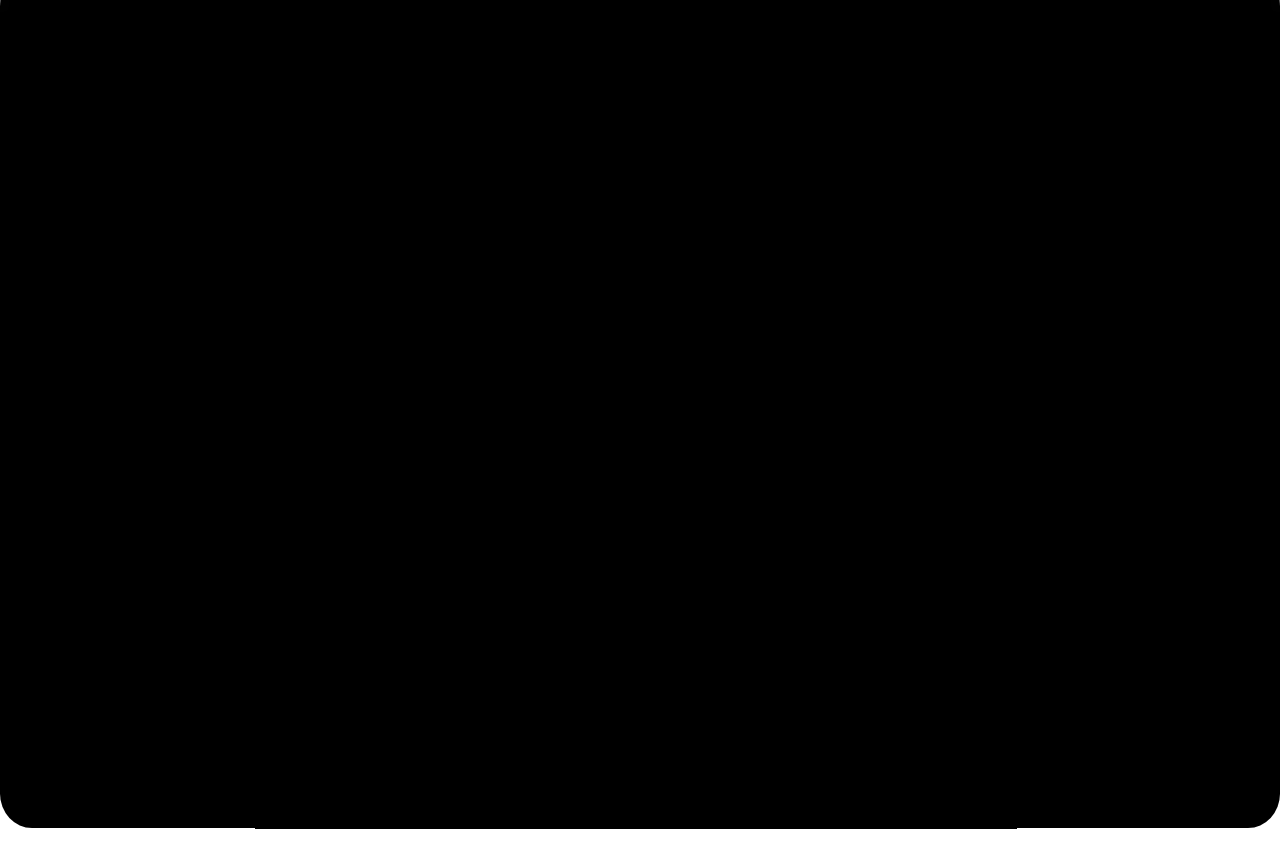
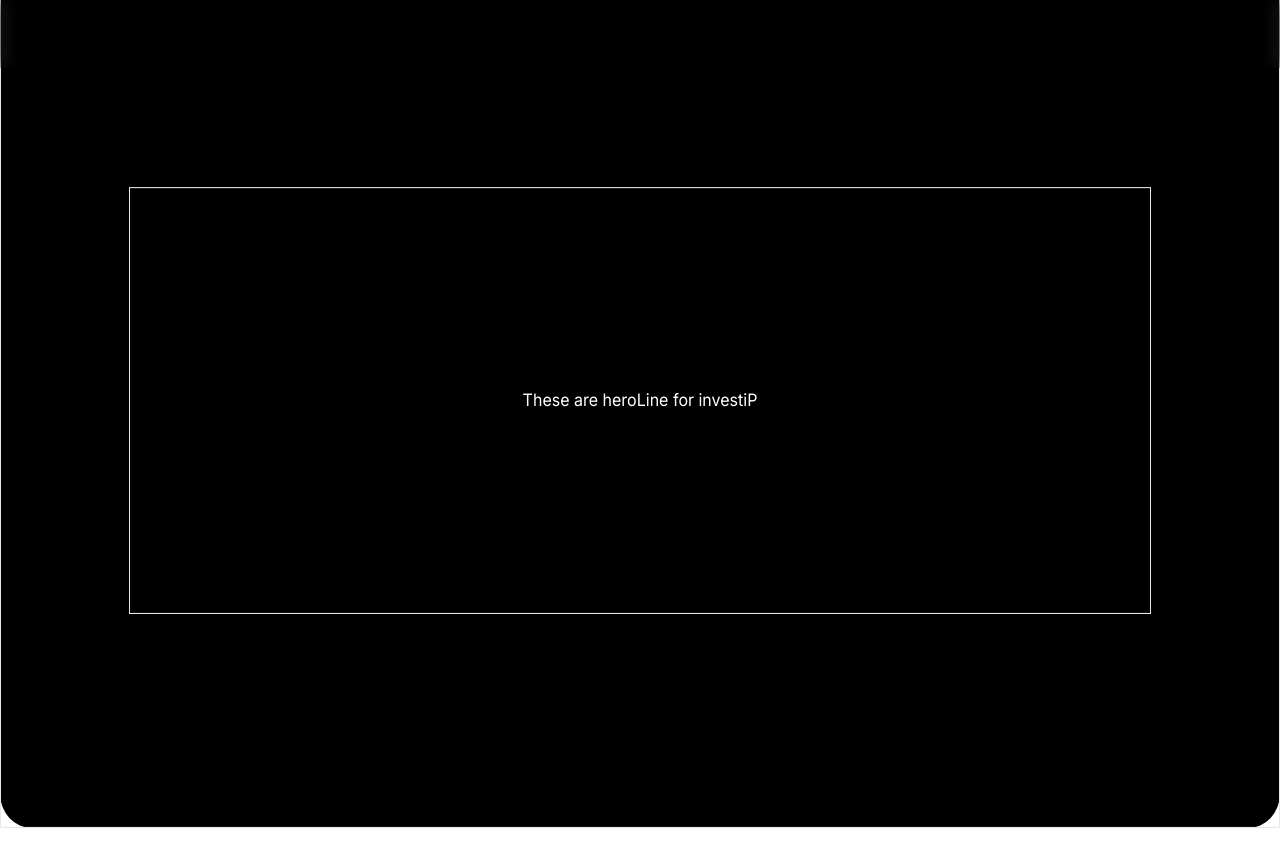
Before and after one commit to mridul-mathur/inventip, a Next.js app: page / in a window 1280 px wide. Shown: the top 868 px of the page. Built offline with nearby package versions, Linux system fonts and the light colour scheme.

Commit message:
map added

```diff
--- a/src/app/(home_comp)/hero.tsx
+++ b/src/app/(home_comp)/hero.tsx
@@ -1,7 +1,42 @@
+// "use client";
+
+// import React, { useRef } from "react";
+// import { color, motion, useScroll, useTransform } from "framer-motion";
+
+// const Hero = () => {
+//   const ref = useRef(null);
+//   const { scrollYProgress } = useScroll({
+//     target: ref,
+//     offset: ["start start", "end start"],
+//   });
+//   const s = useTransform(scrollYProgress, [0, 0.5], [1, 0.5]);
+//   const sy = useTransform(scrollYProgress, [0, 0.02], [1.07, 1]);
+//   return (
+//     <main
+//       ref={ref}
+//       className="z-[-1] h-[250vh] w-screen relative overflow-hidden"
+//     >
+//       <motion.div
+//         style={{ scale: s, scaleY: sy }}
+//         className="bg-black h-[100vh] w-[100vw] fixed top-0 left-0 rounded-[2rem] text-white mix-blend-difference overflow-visible "
+//       >
+//         <div className="flex justify-center items-center h-screen ">
+//           <div className="flex ">
+//             <h1 className="text-max">these are hero </h1>
+//             <h1 className="text-max">line for investiP</h1>
+//           </div>
+//         </div>
+//       </motion.div>
+//     </main>
+//   );
+// };
+
+// export default Hero;
+
 "use client";
 
 import React, { useRef } from "react";
-import { color, motion, useScroll, useTransform } from "framer-motion";
+import { motion, useScroll, useTransform } from "framer-motion";
 
 const Hero = () => {
   const ref = useRef(null);
@@ -9,8 +44,15 @@ const Hero = () => {
     target: ref,
     offset: ["start start", "end start"],
   });
+
+  // Transform for scaling the background
   const s = useTransform(scrollYProgress, [0, 0.5], [1, 0.5]);
   const sy = useTransform(scrollYProgress, [0, 0.02], [1.07, 1]);
+
+  // Transform for moving the first and second <h1> elements in opposite directions
+  const xFirstText = useTransform(scrollYProgress, [0, 1], [0, -100]);
+  const xSecondText = useTransform(scrollYProgress, [0, 1], [0, 100]);
+
   return (
     <main
       ref={ref}
@@ -18,8 +60,28 @@ const Hero = () => {
     >
       <motion.div
         style={{ scale: s, scaleY: sy }}
-        className="bg-black h-[100vh] w-[100vw] fixed top-0 left-0 rounded-[2rem]"
-      ></motion.div>
+        className="bg-black h-[100vh] w-[100vw] fixed top-0 left-0 rounded-[2rem] text-white mix-blend-difference overflow-visible"
+      >
+        <div className="flex justify-center items-center h-screen border">
+          <div className="flex  justify-center items-center gap-2 border h-[50%] w-[80%] ">
+            <div className="flex">
+              <motion.h1
+                style={{ x: xFirstText }}
+                className="text-[clamp(500rem, 100vw, 100rem)]"
+              >
+                These are hero
+              </motion.h1>
+              <motion.h1
+                style={{ x: xSecondText }}
+                className="text-[clamp(500rem, 100vw, 100rem)]"
+              >
+                Line for investiP
+              </motion.h1>
+            </div>
+
+          </div>
+        </div>
+      </motion.div>
     </main>
   );
 };
--- a/src/app/contact/map.tsx
+++ b/src/app/contact/map.tsx
@@ -1,19 +1,91 @@
 "use client";
 
+import React, { useState } from "react";
 
-import React from 'react'
-
-function map() {
-  return (
-    <main className="h-fit w-full flex justify-center items-center p-16  pt-0">
-      <div className="min-h-[70vh] border w-full bg-slate-300 rounded-[3rem]">
-
-      </div>
-
-    </main>
-
-
-  )
+// Address Interface
+interface Address {
+  title: string;
+  description: string;
+  location: string;
 }
 
-export default map
+// Map Component
+const Map: React.FC<{ location: string }> = ({ location }) => {
+  return (
+    <div className="min-h-[70vh] border w-full bg-slate-300 rounded-[3rem] relative">
+      <iframe
+        src={location}
+        width="100%"
+        height="100%"
+        style={{ border: 0, borderRadius: "2rem", height: "70vh" }}
+        allowFullScreen
+        loading="lazy"
+        referrerPolicy="no-referrer-when-downgrade"
+      ></iframe>
+    </div>
+  );
+};
+
+// Address Item Component
+const AddressItem: React.FC<{
+  title: string;
+  description: string;
+  location: string;
+  onClick: () => void;
+}> = ({ title, description, location, onClick }) => {
+  return (
+    <div
+      className="h-fit w-fit bg-white/50 backdrop-blur-sm p-5 rounded-2xl cursor-pointer hover:shadow-md border"
+      onClick={onClick}
+    >
+      <h1>{title}</h1>
+      <p>{description}</p>
+    </div>
+  );
+};
+
+// Main MapContainer Component
+const MapContainer: React.FC = () => {
+  const addresses = [
+    {
+      title: "Address 1",
+      description: "JECRC University, Jaipur, India",
+      location:
+        "https://www.google.com/maps/embed?pb=!1m18!1m12!1m3!1d56992.164416405474!2d75.83411437203732!3d26.775942370004156!2m3!1f0!2f0!3f0!3m2!1i1024!2i768!4f13.1!3m3!1m2!1s0x396dc892b8f05399%3A0x43fbca7105eca800!2sJECRC%20University!5e0!3m2!1sen!2sin!4v1732524535160!5m2!1sen!2sin",
+    },
+    {
+      title: "Address 2",
+      description: "JECRC Foundation",
+      location:
+        "https://www.google.com/maps/embed?pb=!1m18!1m12!1m3!1d56989.134352403365!2d75.74629474863278!3d26.781978500000015!2m3!1f0!2f0!3f0!3m2!1i1024!2i768!4f13.1!3m3!1m2!1s0x396dc9763e6030f1%3A0x4137675e5cf54360!2sJECRC%20Foundation!5e0!3m2!1sen!2sin!4v1732525863037!5m2!1sen!2sin" ,
+    },
+  ];
+
+  const [currentLocation, setCurrentLocation] = useState<string>(
+    addresses.length > 0 ? addresses[0].location : ""
+  );
+
+  return (
+    <main className="h-fit w-full flex justify-center items-center p-16 pt-0">
+      <div className="min-h-[70vh] border w-full bg-slate-300 rounded-[3rem] relative">
+        {/* Map */}
+        <Map location={currentLocation} />
+
+        {/* Address List */}
+        <div className="outer absolute top-10 right-10 h-fit w-[40%] flex flex-col gap-3  items-end ">
+          {addresses.map((address, index) => (
+            <AddressItem
+              key={index}
+              title={address.title}
+              description={address.description}
+              location={address.location}
+              onClick={() => setCurrentLocation(address.location)}
+            />
+          ))}
+        </div>
+      </div>
+    </main>
+  );
+};
+
+export default MapContainer;
```
